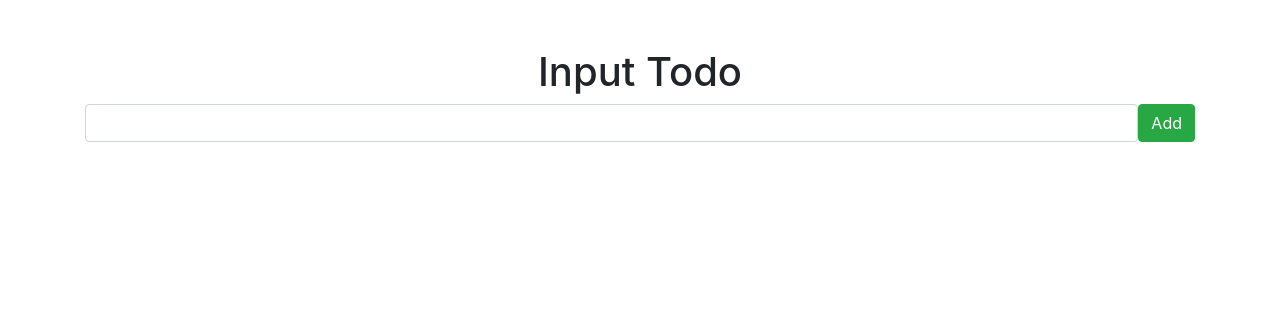
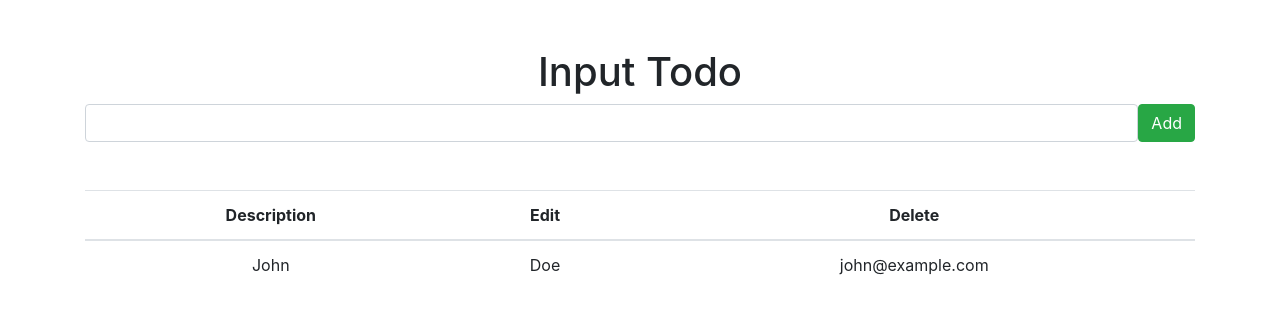
Before and after one commit to satchitdahal/To-Do, a React (Create React App) app in the folder client/: page / in a window 1280 px wide. Shown: the top 314 px of the page. Built offline with nearby package versions, Linux system fonts and the light colour scheme; the HTML template or start-up script is replaced by a standard one.

Commit message:
ToDoList
need to generate a list

```diff
--- a/client/src/App.js
+++ b/client/src/App.js
@@ -4,14 +4,15 @@
 //components
 
 import InputTodo from './components/inputTodo';
+import ListTodos from './components/ListTodo';
 
 function App() {
 
   return <Fragment>
     <div className="container">
       <InputTodo />
+      <ListTodos />
     </div>
-
   </Fragment>
 
 }
--- a/client/src/components/ListTodo.js
+++ b/client/src/components/ListTodo.js
@@ -0,0 +1,35 @@
+import e from "cors";
+import React, { Fragment, useEffect, useState } from "react";
+
+const ListTodos = () => {
+
+
+    useEffect(() => {
+
+    })
+    return (
+        <Fragment>
+            {" "}
+            <table class="table mt-5 text-center">
+                <thead>
+                    <tr>
+                        <th>Description</th>
+                        <th>Edit</th>
+                        <th>Delete</th>
+                    </tr>
+                </thead>
+                <tbody>
+                    <tr>
+                        <td>John</td>
+                        <td>Doe</td>
+                        <td>john@example.com</td>
+                    </tr>
+                </tbody>
+            </table>
+
+
+        </Fragment>
+    )
+}
+
+export default ListTodos
```
